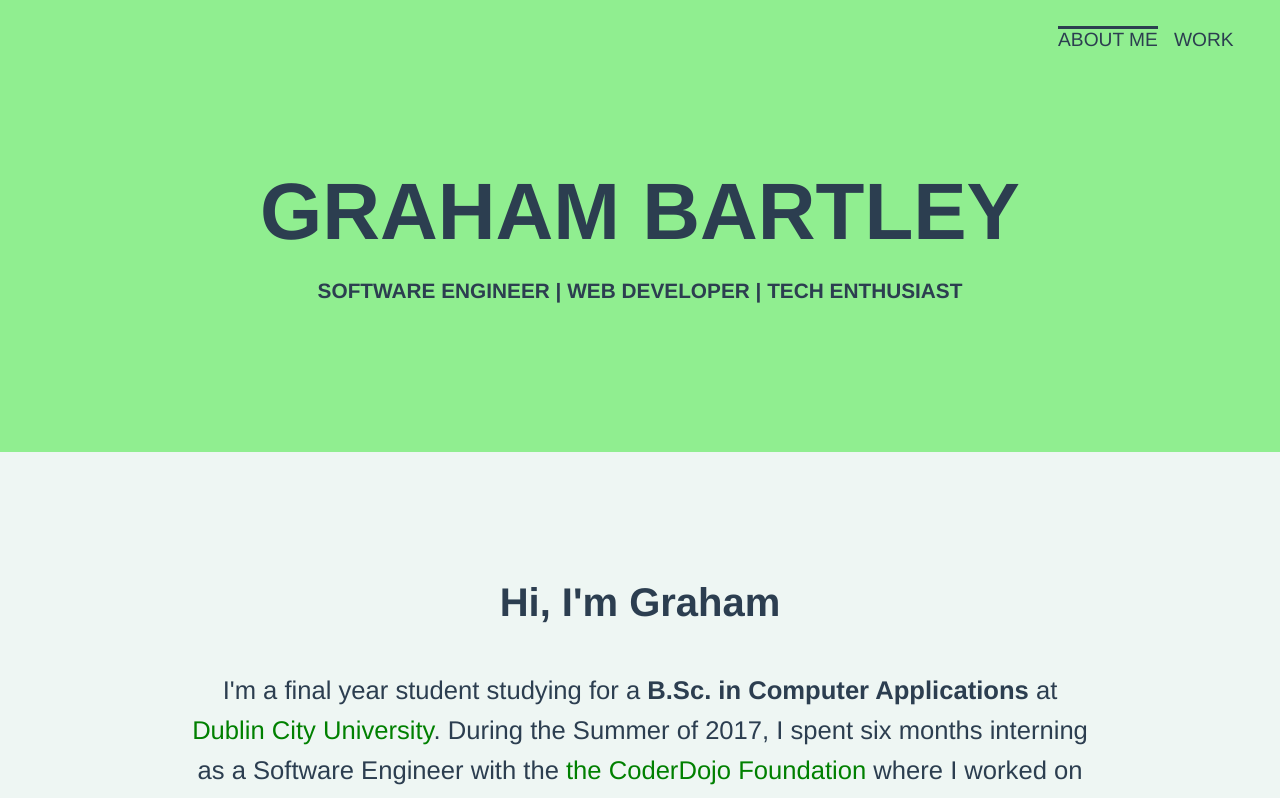
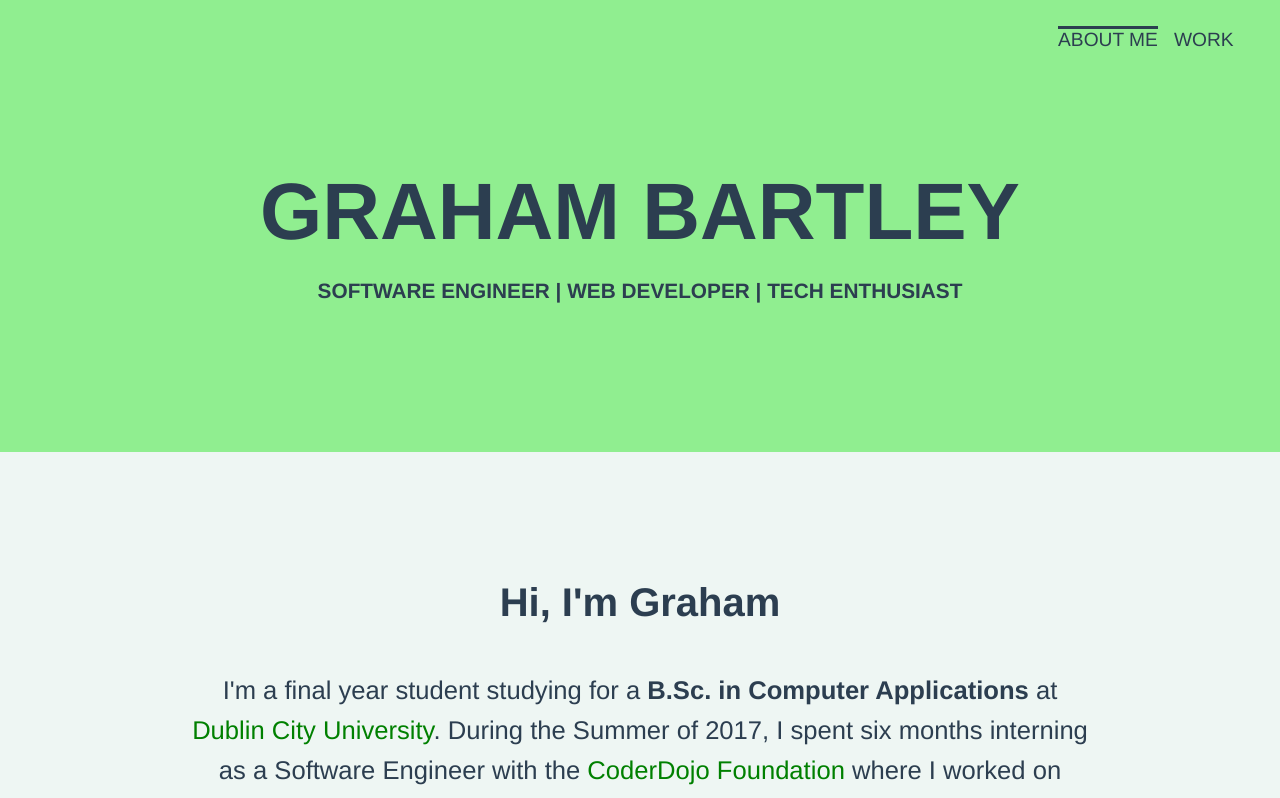
Before and after one commit to grabartley/personal-website, a Vue app: page / in a window 1280 px wide. Shown: the top 798 px of the page. Built offline with nearby package versions, Linux system fonts and the light colour scheme.

Commit message:
[v0.0] Updated error in text

```diff
--- a/src/components/AboutMe.vue
+++ b/src/components/AboutMe.vue
@@ -4,7 +4,7 @@
       <div class="text-section-title">Hi, I'm Graham</div>
       <div class="text-section-content">
         I'm a final year student studying for a <strong>B.Sc. in Computer Applications</strong> at <a href="http://dcu.ie/" target="_blank">Dublin City University</a>.
-        During the Summer of 2017, I spent six months interning as a Software Engineer with the <a href="https://coderdojo.com/foundation/" target="_blank">the CoderDojo Foundation</a>
+        During the Summer of 2017, I spent six months interning as a Software Engineer with the <a href="https://coderdojo.com/foundation/" target="_blank">CoderDojo Foundation</a>
         where I worked on improving <a href="http://zen.coderdojo.com" target="_blank">Zen, the CoderDojo Community Platform</a>.<br><br>
         I'm an advocate of open source software and enjoy developing as a hobby as well as a career.
       </div>
```
